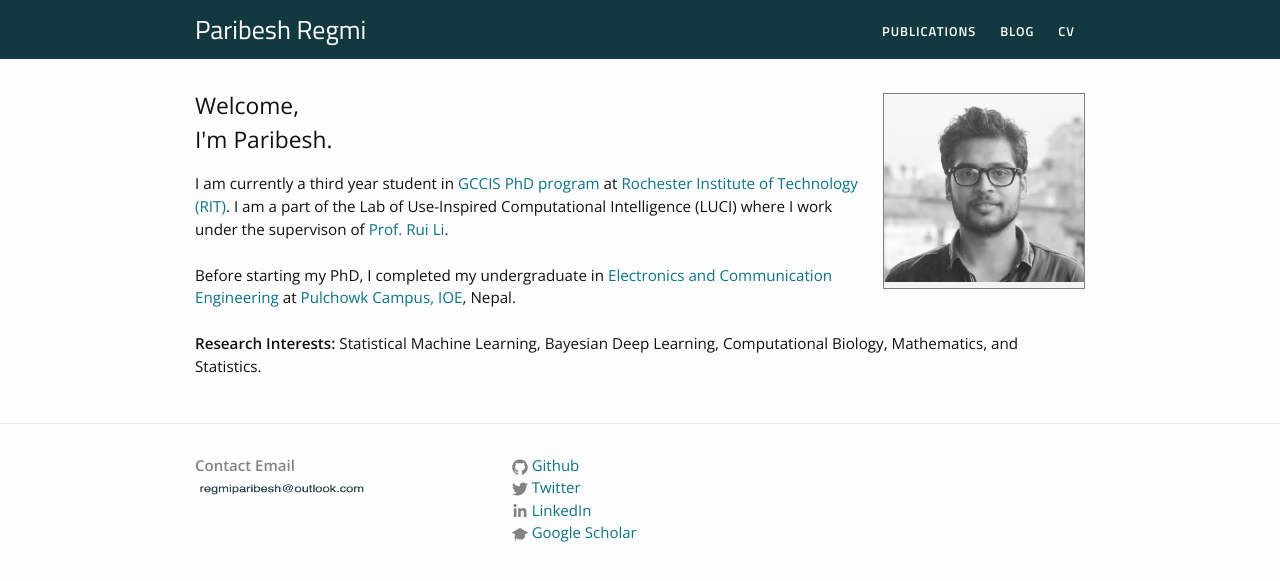
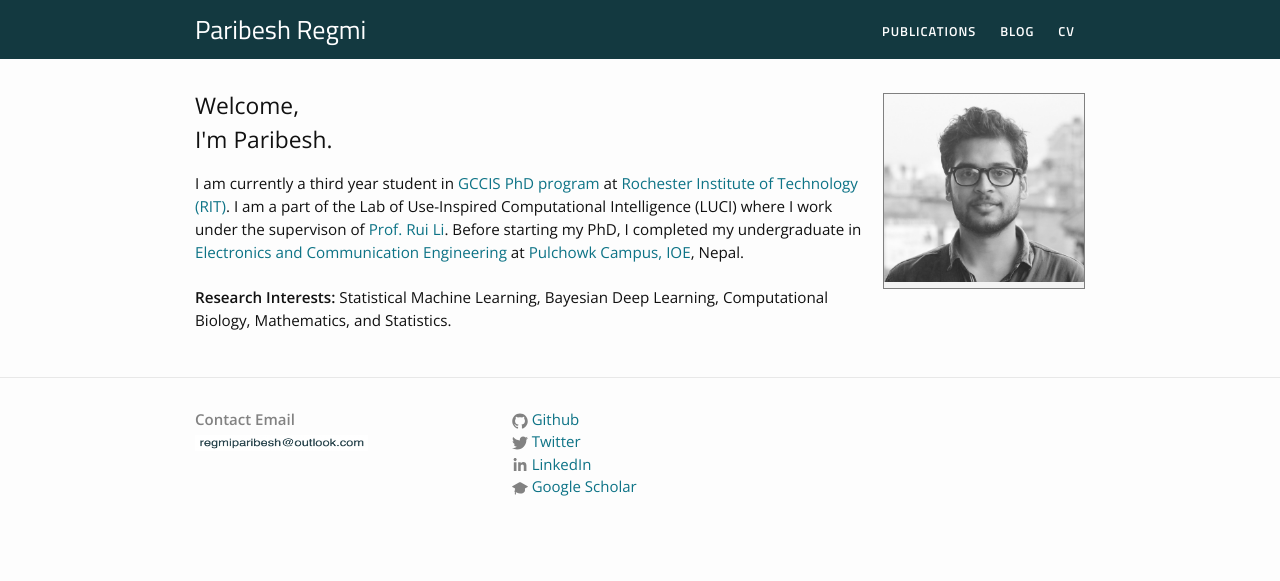
Before and after one commit to paribeshregmi/paribeshregmi.github.io, a Jekyll site: the page built from index.markdown, in a window 1280 px wide. Shown: the top 581 px of the page. Built offline with Jekyll 4.4.1, drawn with Linux system fonts in a browser that asks for light colours.

Commit message:
Update index.markdown

```diff
--- a/index.markdown
+++ b/index.markdown
@@ -15,10 +15,7 @@ layout: default
     </h2>
     <p>
 
-        I am currently a third year student in <a href="https://www.rit.edu/computing/study/computing-and-information-sciences-phd" target="_blank" rel="noopener noreferrer">GCCIS PhD program</a> at <a href="https://www.rit.edu/" target="_blank" rel="noopener noreferrer">Rochester Institute of Technology (RIT)</a>. I am a part of the Lab of Use-Inspired Computational Intelligence (LUCI) where I work under the supervison of <a href="https://ruililuci.com/" target="_blank" rel="noopener noreferrer">Prof. Rui Li</a>.
-        <br>
-        <br>
-        Before starting my PhD, I completed my undergraduate in <a href="http://doece.pcampus.edu.np/" target="_blank" rel="noopener noreferrer"> Electronics and Communication Engineering</a> at <a href="https://pcampus.edu.np/" target="_blank" rel="noopener noreferrer">Pulchowk Campus, IOE</a>, Nepal.
+        I am currently a third year student in <a href="https://www.rit.edu/computing/study/computing-and-information-sciences-phd" target="_blank" rel="noopener noreferrer">GCCIS PhD program</a> at <a href="https://www.rit.edu/" target="_blank" rel="noopener noreferrer">Rochester Institute of Technology (RIT)</a>. I am a part of the Lab of Use-Inspired Computational Intelligence (LUCI) where I work under the supervison of <a href="https://ruililuci.com/" target="_blank" rel="noopener noreferrer">Prof. Rui Li</a>. Before starting my PhD, I completed my undergraduate in <a href="http://doece.pcampus.edu.np/" target="_blank" rel="noopener noreferrer"> Electronics and Communication Engineering</a> at <a href="https://pcampus.edu.np/" target="_blank" rel="noopener noreferrer">Pulchowk Campus, IOE</a>, Nepal.
     <br>
     <br>
     <b>Research Interests: </b> Statistical Machine Learning, Bayesian Deep Learning, Computational Biology, Mathematics, and Statistics.
```
